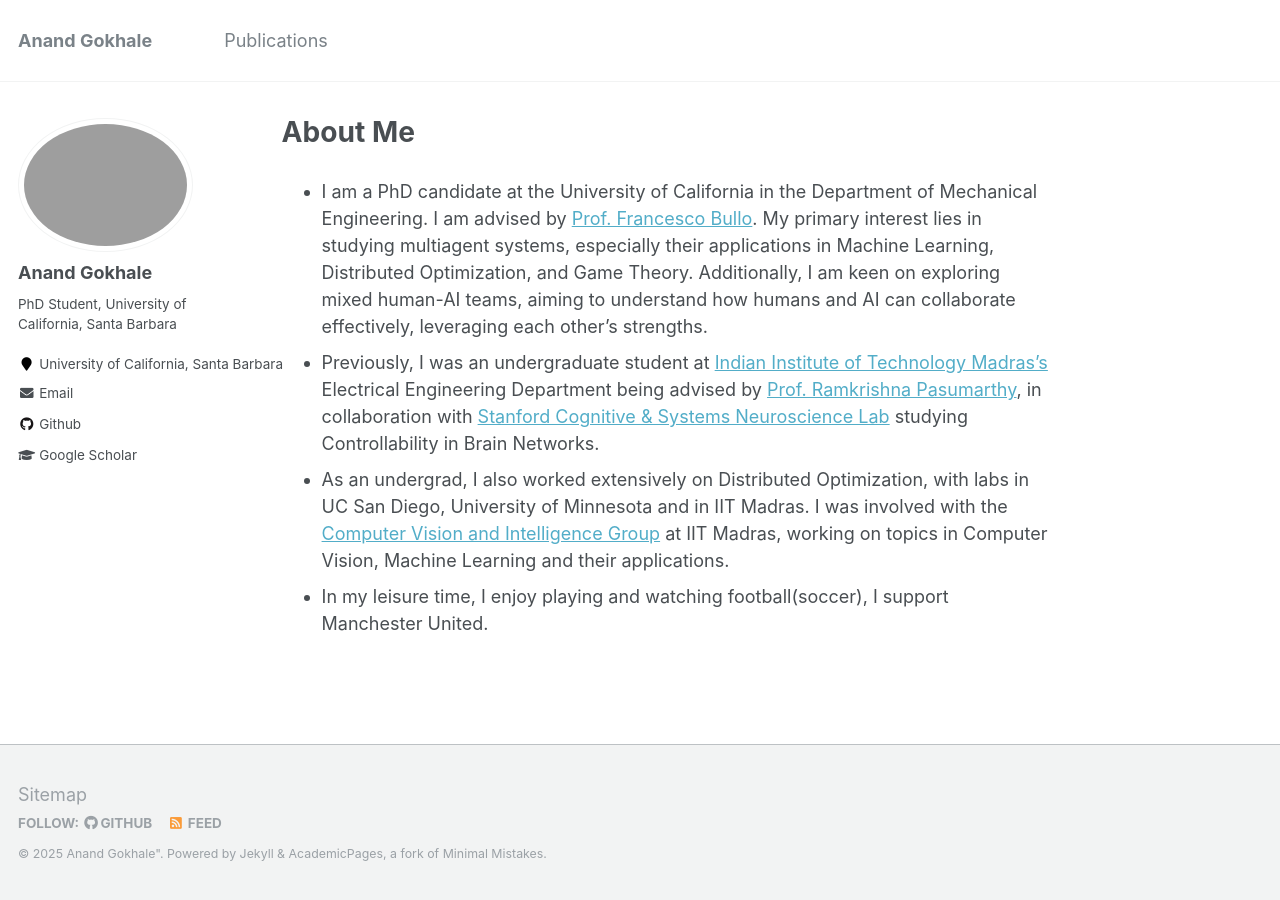
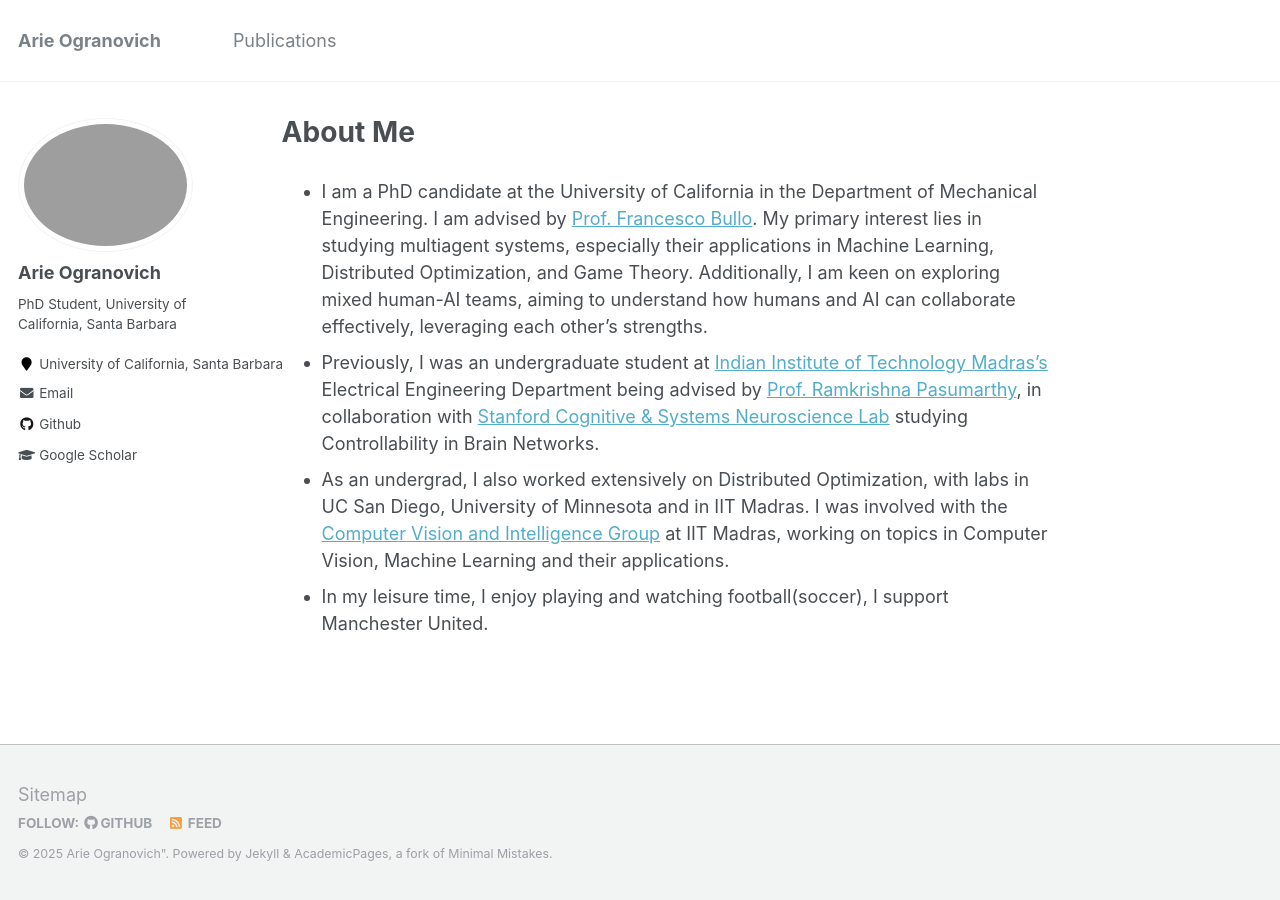
Before and after one commit to arieogranovich/arie.github.io, a Jekyll site: the page built from _pages/about.md, in a window 1280 px wide. Built offline with Jekyll 4.4.1, drawn with Linux system fonts in a browser that asks for light colours.

Commit message:
Initial Changes

```diff
--- a/_config.yml
+++ b/_config.yml
@@ -7,13 +7,13 @@
 
 # Site Settings
 locale                   : "en-US"
-title                    : "Anand Gokhale"
+title                    : "Arie Ogranovich"
 title_separator          : "-"
-name                     : &name Anand Gokhale"
+name                     : &name Arie Ogranovich"
 description              : &description "personal description"
-url                      : https://anandgokhale.github.io # the base hostname & protocol for your site e.g. "https://mmistakes.github.io"
+url                      : https://arie.github.io # the base hostname & protocol for your site e.g. "https://mmistakes.github.io"
 baseurl                  : "" # the subpath of your site, e.g. "/blog"
-repository               : "AnandGokhale/anandgokhale.github.io"
+repository               : "arieogranovich/arie.github.io"
 teaser                   :  # filename of teaser fallback teaser image placed in /images/, .e.g. "500x300.png"
 breadcrumbs              : false # true, false (default)
 words_per_minute         : 160
@@ -80,14 +80,14 @@ analytics:
 
 # Site Author
 author:
-  name             : "Anand Gokhale"
+  name             : "Arie Ogranovich"
   avatar           : "profile.jpeg"
   bio              : "PhD Student, University of California, Santa Barbara"
   location         : "University of California, Santa Barbara"
   employer         :
   pubmed           : #"https://www.ncbi.nlm.nih.gov/pubmed/?term=john+snow"
-  googlescholar    : "https://scholar.google.com/citations?user=MBXSYV0AAAAJ&hl=en"
-  email            : "anand_gokhale@ucsb.edu"
+  googlescholar    : "https://scholar.google.com/citations?user=jnYTz5IAAAAJ&hl=en&oi=ao"
+  email            : "arieogranovich@ucsb.edu"
   researchgate     :  # example: "https://www.researchgate.net/profile/yourprofile"
   uri              :
   bitbucket        :
@@ -96,7 +96,7 @@ author:
   flickr           :
   facebook         :
   foursquare       :
-  github           : "https://github.com/AnandGokhale"
+  github           : "https://github.com/arieogranovich"
   google_plus      :
   keybase          :
   instagram        :
--- a/_data/authors.yml
+++ b/_data/authors.yml
@@ -1,7 +1,7 @@
 # Authors
 
 Name Name:
-  name        : "Anand Gokhale"
+  name        : "Arie Ogranovich"
   uri         : "http://name.com"
   email       : "name@name.com"
   bio         : "This is the first name."
```
Also changed, not shown: images/profile_waterfall.jpeg (deleted), 2 other files.
